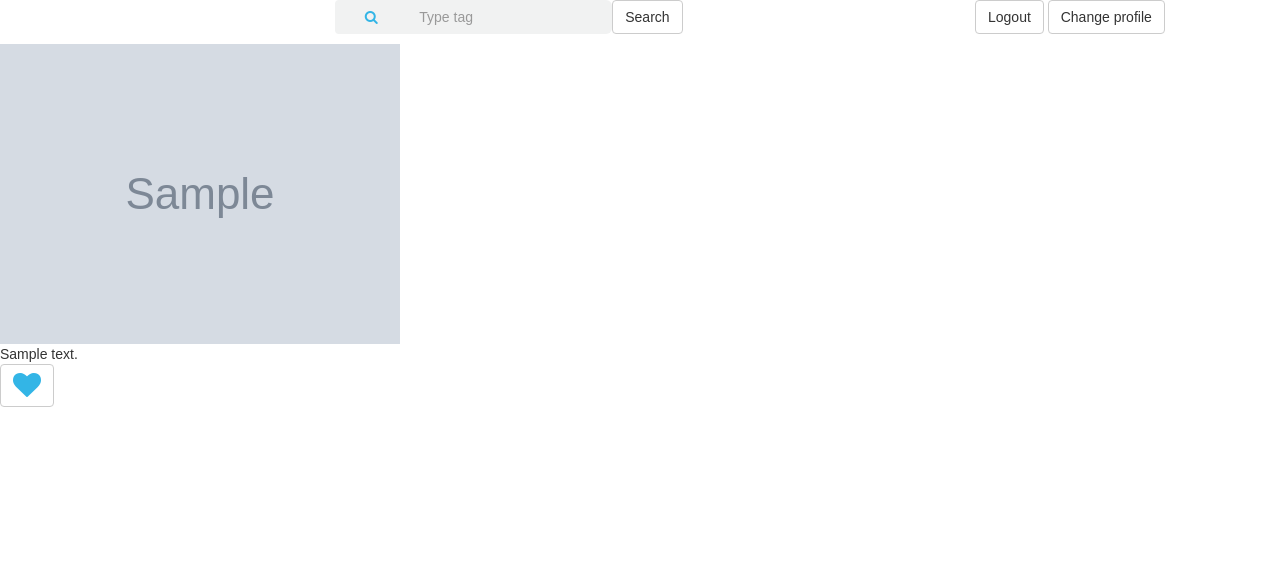
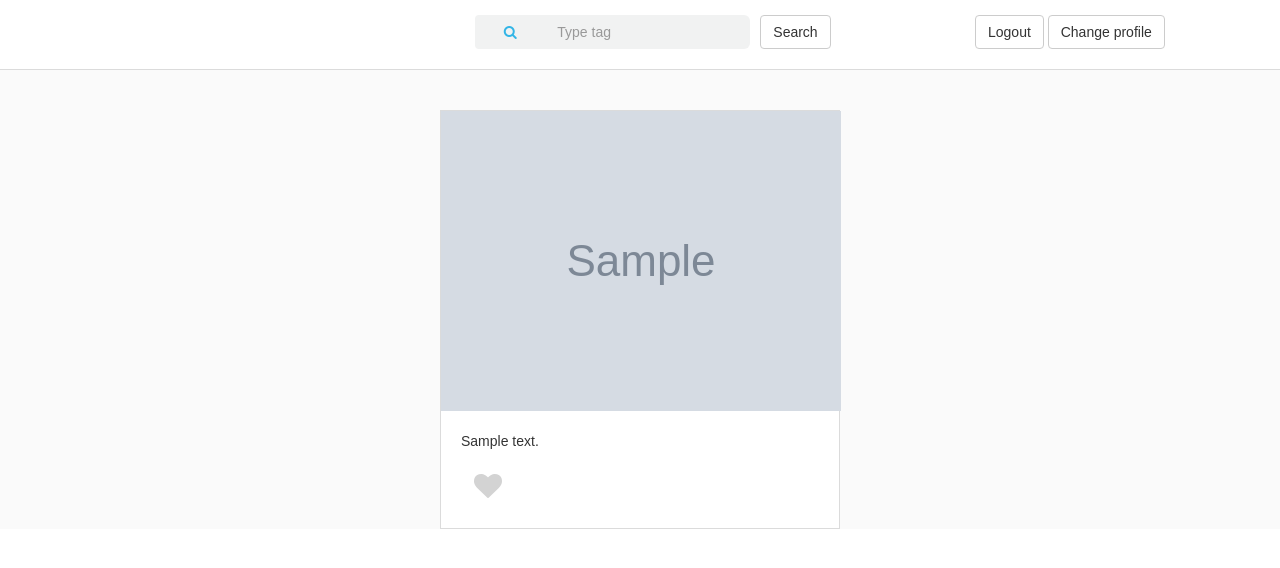
Before and after one commit to tscholberg/php1_eindproject, a PHP site: page /feed.php in a window 1280 px wide. Shown: the top 568 px of the page. Run offline with PHP 8.4, Linux system fonts and the light colour scheme; tables that the repository leaves empty hold one stand-in row (values such as "Sample post"); grey boxes marked "Sample" are stand-in pictures; some libraries are stand-ins or nearby versions; some web fonts are replaced.

Commit message:
css for feed until like - no comment yet

```diff
--- a/css/style.css
+++ b/css/style.css
@@ -249,3 +249,52 @@ img.imagePreview{
 .hide {
 	display:none;
 }
+/*-----FEED-----*/
+.container-fluid.header-feed {
+	background-color: #fff;
+	height:70px;
+	padding-top:15px;
+	border-bottom: 1px solid #dbdbdb;
+}
+form.form-inline.search-bar {
+	width:100%;
+	margin-left:23%;
+	margin-right:23%;
+}
+.btn-search {
+	margin-left:10px;
+}
+.container-fluid.feed{
+	background-color: #fafafa;
+}
+.row.feed {
+	max-width: 400px;
+	margin: 0 auto;
+}
+.each-post {
+	border: 1px solid #dbdbdb;
+	margin-top:40px;
+}
+.img-feed {
+	max-width: 400px;
+	height: auto
+}
+.description-feed {
+	background-color:#fff;
+	height:auto;
+	padding: 20px;
+}
+i.fa.fa-heart.fa-2x.nolike {
+	color: #d3d3d3;
+}
+.btn-default.btn-like{
+	padding-top:20px;
+	color: transparent;
+	background-color: transparent;
+	border-color: transparent;
+}
+.btn-default.btn-like:hover {
+	color: transparent;
+	background-color: transparent;
+	border-color: transparent;
+}
```
